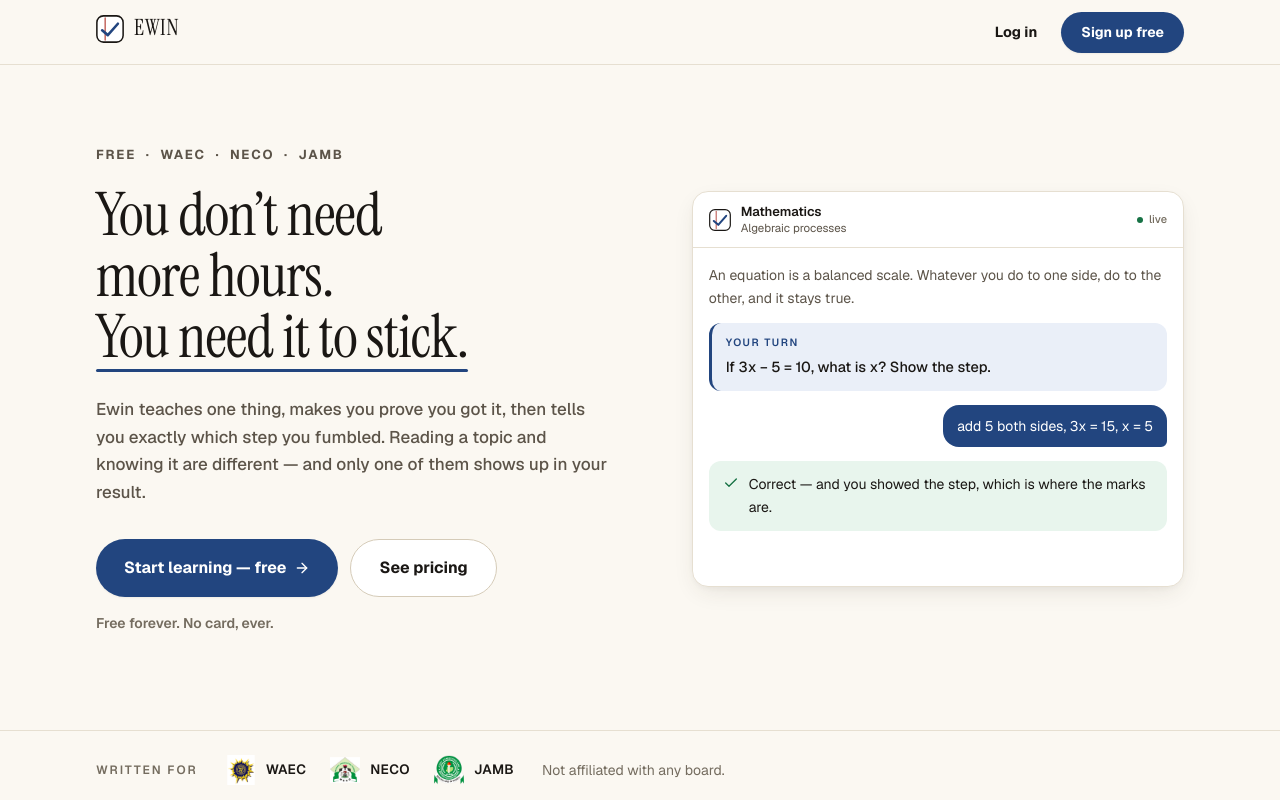
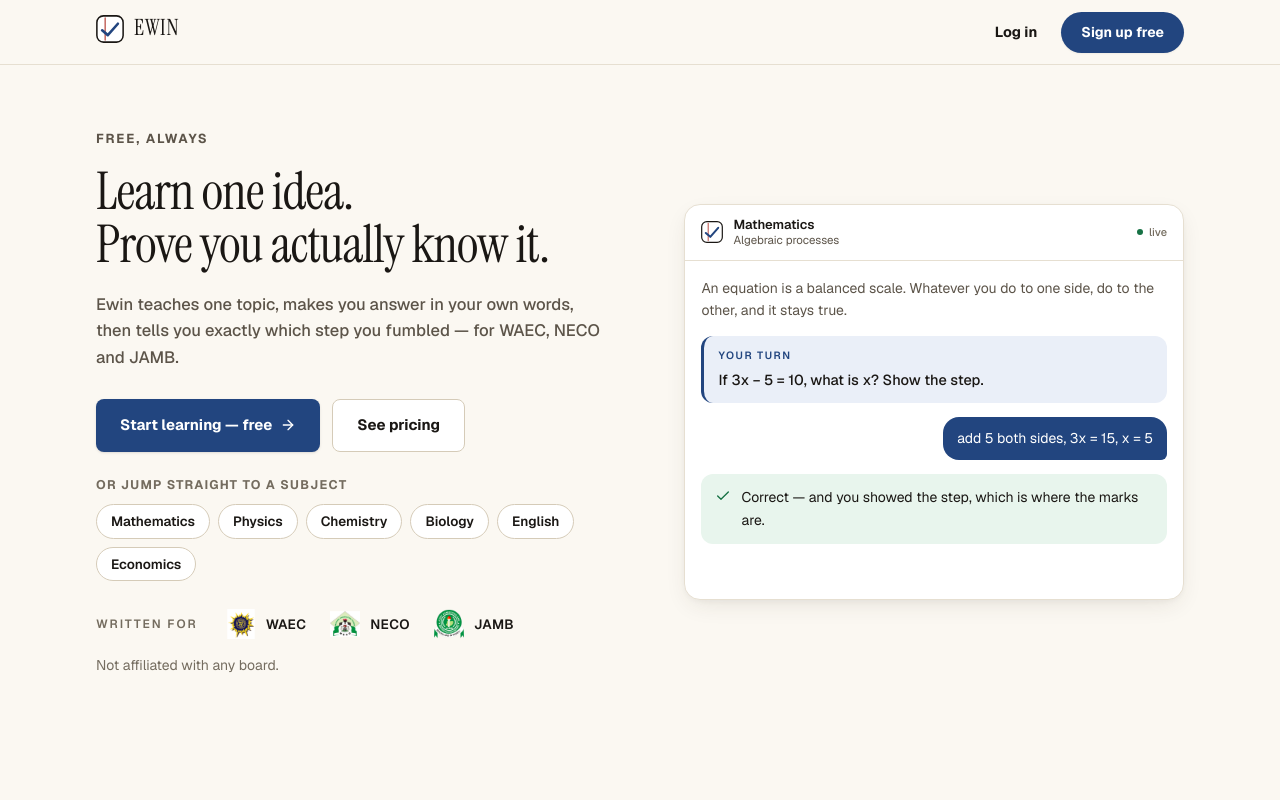
Before and after one commit to victorachede/redwood, a Next.js app: page / in a window 1280 px wide. Shown: the top 800 px of the page. Built offline with nearby package versions, Linux system fonts and the light colour scheme.

Commit message:
Hero draft: Coursera-inspired layout (checkpoint, not pushed)

```diff
--- a/app/(marketing)/page.tsx
+++ b/app/(marketing)/page.tsx
@@ -87,70 +87,81 @@
       <Motion />
       <SiteHeader />
 
-      {/* ── Hero ─────────────────────────────────────────────────────── */}
+      {/* ── Hero ─────────────────────────────────────────────────────────
+          Taking a cue from Coursera's hero, not copying it: modest,
+          confident type rather than a dramatic display size; a functional
+          device under the headline instead of a second decorative button;
+          trust logos folded into the hero itself rather than asserted in
+          a headline. Coursera's own device is a search bar, because their
+          problem is finding 1 course out of thousands — Ewin has six
+          subjects, so the honest equivalent is letting you jump straight
+          to one, not a search box with nothing behind it. */}
       <section className="relative overflow-hidden bg-paper">
-        <div className="relative mx-auto max-w-6xl px-5 pb-16 pt-14 lg:px-8 lg:pb-24 lg:pt-20">
-          <div className="grid items-center gap-12 lg:grid-cols-[1.08fr_1fr] lg:gap-16">
+        <div className="relative mx-auto max-w-6xl px-5 pb-16 pt-14 lg:px-8 lg:pb-20 lg:pt-16">
+          <div className="grid items-center gap-12 lg:grid-cols-[1.05fr_1fr] lg:gap-16">
             <div>
               <p data-hero-item className="text-[13px] font-bold uppercase tracking-[0.14em] text-ink-muted">
-                Free &nbsp;·&nbsp; WAEC &nbsp;·&nbsp; NECO &nbsp;·&nbsp; JAMB
+                Free, always
               </p>
 
               <h1
                 data-hero-item
-                className="mt-5 font-display text-[clamp(2.35rem,5.6vw,3.75rem)] leading-[1.03] text-ink"
+                className="mt-4 font-display text-[clamp(2.1rem,4.6vw,3.25rem)] leading-[1.08] text-ink"
               >
-                You don&rsquo;t need
+                Learn one idea.
                 <br />
-                more hours.
-                <br />
-                <span className="relative inline-block">
-                  You need it to stick.
-                  <span
-                    aria-hidden
-                    className="absolute inset-x-0 -bottom-1 h-[3px] rounded-full bg-primary"
-                  />
-                </span>
+                Prove you actually know it.
               </h1>
 
-              <p data-hero-item className="mt-7 max-w-lg text-[17px] font-medium leading-relaxed text-ink-muted">
-                Ewin teaches one thing, makes you prove you got it, then tells you exactly which
-                step you fumbled. Reading a topic and knowing it are different — and only one of
-                them shows up in your result.
+              <p data-hero-item className="mt-5 max-w-lg text-[16.5px] font-medium leading-relaxed text-ink-muted">
+                Ewin teaches one topic, makes you answer in your own words, then tells you exactly
+                which step you fumbled — for WAEC, NECO and JAMB.
               </p>
 
-              <div data-hero-item className="mt-8 flex flex-col gap-3 sm:flex-row">
+              <div data-hero-item className="mt-7 flex flex-col gap-3 sm:flex-row">
                 <Link
                   href="/signup"
-                  className="btn btn-primary press px-7 py-4 text-[16px] no-underline"
+                  className="press inline-flex items-center justify-center gap-2 rounded-lg bg-primary px-6 py-3.5 text-[15px] font-bold text-on-primary shadow-sm transition-colors hover:bg-primary-hover no-underline"
                 >
                   Start learning — free
                   <ArrowRight className="h-4 w-4" />
                 </Link>
                 <Link
                   href="/pricing"
-                  className="btn btn-secondary press px-7 py-4 text-[16px] no-underline"
+                  className="press inline-flex items-center justify-center rounded-lg border border-line-strong bg-surface px-6 py-3.5 text-[15px] font-bold text-ink transition-colors hover:bg-sunken no-underline"
                 >
                   See pricing
                 </Link>
               </div>
 
-              <p data-hero-item className="mt-4 text-[14px] font-semibold text-ink-faint">
-                Free forever. No card, ever.
-              </p>
+              {/* Jump straight to a subject — the six-subject equivalent of
+                  a search bar, and honest about what it actually does. */}
+              <div data-hero-item className="mt-6">
+                <p className="text-[12.5px] font-bold uppercase tracking-[0.1em] text-ink-faint">
+                  Or jump straight to a subject
+                </p>
+                <div className="mt-2.5 flex flex-wrap gap-2">
+                  {SUBJECTS.map((s) => (
+                    <Link
+                      key={s.id}
+                      href="/signup"
+                      className="rounded-full border border-line-strong bg-surface px-3.5 py-1.5 text-[13.5px] font-semibold text-ink no-underline transition-colors hover:border-ink-faint hover:bg-sunken"
+                    >
+                      {s.name}
+                    </Link>
+                  ))}
+                </div>
+              </div>
+
+              <div data-hero-item className="mt-7">
+                <ExamBadgeRow />
+              </div>
             </div>
 
             <div data-hero-cast className="relative">
               <HeroLesson />
             </div>
           </div>
-        </div>
-      </section>
-
-      {/* ── Boards ───────────────────────────────────────────────────── */}
-      <section className="border-y border-line bg-paper">
-        <div className="mx-auto max-w-6xl px-5 py-6 lg:px-8">
-          <ExamBadgeRow />
         </div>
       </section>
 
```
